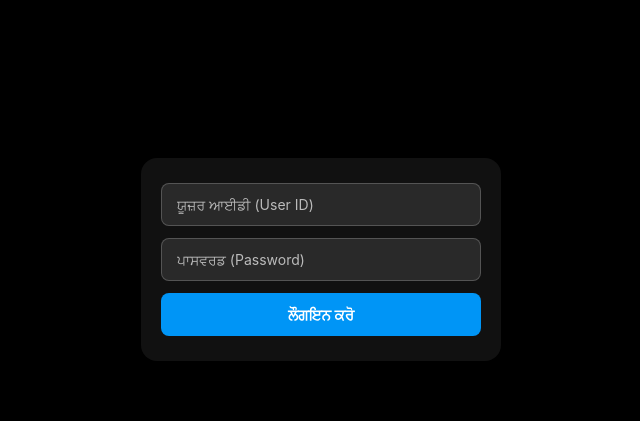
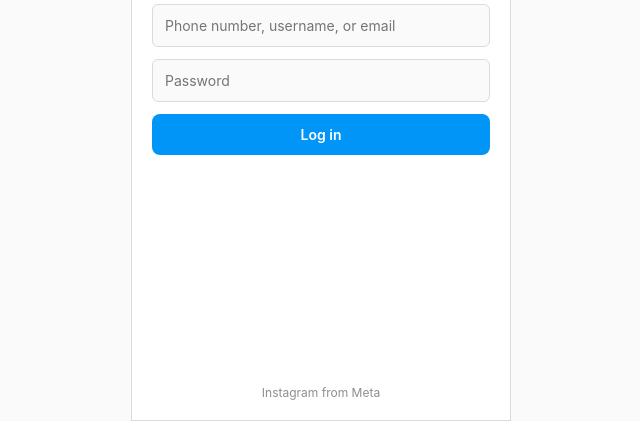
Before and after one commit to khroudakash66-star/PUNJAB-, a plain HTML site: page index.html in a window 1280 px wide. Shown: the part 379-800 px from the top of the page, without its empty margins (319-959 px from the left). Drawn offline with Linux system fonts and the light colour scheme.

Commit message:
Update title and styles for Instagram layout

```diff
--- a/index.html
+++ b/index.html
@@ -3,7 +3,7 @@
 <head>
     <meta charset="UTF-8">
     <meta name="viewport" content="width=device-width, initial-scale=1.0">
-    <title>Punjab - Social App</title>
+    <title>Instagram - Punjab</title>
     <link rel="stylesheet" href="https://cdnjs.cloudflare.com/ajax/libs/font-awesome/6.5.1/css/all.min.css">
     <style>
         * {
@@ -14,8 +14,8 @@
             -webkit-tap-highlight-color: transparent;
         }
         body {
-            background-color: #000;
-            color: #fff;
+            background-color: #fafafa;
+            color: #262626;
             display: flex;
             justify-content: center;
             align-items: center;
@@ -23,68 +23,62 @@
         }
         .phone-frame {
             width: 100%;
-            max-width: 400px;
+            max-width: 380px;
             height: 100vh;
-            max-height: 850px;
-            background: url('watermarked_img_13770963300162300816.png') no-repeat center center;
-            background-size: cover;
+            max-height: 800px;
+            background: #fff;
             display: flex;
             flex-direction: column;
             justify-content: space-between;
             align-items: center;
-            padding: 40px 20px;
+            padding: 20px;
+            border: 1px solid #dbdbdb;
             position: relative;
-            box-shadow: 0 10px 30px rgba(0,0,0,0.5);
         }
-        .phone-frame::before {
-            content: '';
-            position: absolute;
-            top: 0; left: 0; right: 0; bottom: 0;
-            background: rgba(0, 0, 0, 0.4);
-            z-index: 1;
+        .insta-header {
+            width: 100%;
+            display: flex;
+            justify-content: space-between;
+            align-items: center;
+            font-size: 16px;
+            font-weight: 600;
+            padding-bottom: 10px;
+            border-bottom: 1px solid #efefef;
         }
-        .logo-container, .login-box {
-            position: relative;
-            z-index: 2;
+        .content-area {
             width: 100%;
             display: flex;
             flex-direction: column;
             align-items: center;
-        }
-        .logo-container {
-            margin-top: 40px;
+            justify-content: center;
+            flex-grow: 1;
+            gap: 20px;
         }
         .logo-img {
-            width: 110px;
-            height: 110px;
+            width: 90px;
+            height: 90px;
             border-radius: 50%;
             object-fit: cover;
-            border: 3px solid #fff;
-            box-shadow: 0 4px 10px rgba(0,0,0,0.3);
-            transform: rotate(0deg);
+            border: 2px solid #e1306c;
+            padding: 2px;
         }
         .login-box {
-            background: rgba(20, 20, 20, 0.85);
-            padding: 25px 20px;
-            border-radius: 16px;
             width: 100%;
-            box-shadow: 0 8px 32px rgba(0, 0, 0, 0.5);
-            backdrop-filter: blur(10px);
-            margin-bottom: 20px;
+            display: flex;
+            flex-direction: column;
+            gap: 12px;
         }
         .input-field {
             width: 100%;
-            padding: 12px 15px;
-            margin-bottom: 12px;
-            background: rgba(255, 255, 255, 0.1);
-            border: 1px solid rgba(255, 255, 255, 0.2);
-            border-radius: 8px;
-            color: #fff;
+            padding: 12px;
+            background: #fafafa;
+            border: 1px solid #dbdbdb;
+            border-radius: 6px;
             font-size: 14px;
             outline: none;
         }
-        .input-field::placeholder {
-            color: #bbb;
+        .input-field:focus {
+            border-color: #a8a8a8;
         }
         .login-btn {
             width: 100%;
@@ -93,29 +87,43 @@
             border: none;
             border-radius: 8px;
             color: #fff;
-            font-weight: bold;
-            font-size: 15px;
+            font-weight: 600;
+            font-size: 14px;
             cursor: pointer;
-            transition: background 0.2s;
         }
-        .login-btn:hover {
-            background: #1877f2;
+        .login-btn:active {
+            opacity: 0.7;
+        }
+        .insta-footer {
+            font-size: 12px;
+            color: #8e8e8e;
+            margin-top: 10px;
         }
     </style>
 </head>
 <body>
 
     <div class="phone-frame">
-        <!-- ਸਹੀ ਅਤੇ ਸਿੱਧੇ ਲੋਗੋ ਵਾਲਾ ਹਿੱਸਾ -->
-        <div class="logo-container">
-            <img src="watermarked_img_13770963300162300816.png" alt="Punjab Logo" class="logo-img">
+        <!-- Instagram Top Bar -->
+        <div class="insta-header">
+            <span><i class="fa-solid fa-lock"></i> user_8065</span>
+            <i class="fa-solid fa-bars"></i>
         </div>
 
-        <!-- ਯੂਜ਼ਰ ਆਈਡੀ ਅਤੇ ਪਾਸਵਰਡ ਲੌਗਇਨ ਫਾਰਮ -->
-        <div class="login-box">
-            <input type="text" class="input-field" placeholder="ਯੂਜ਼ਰ ਆਈਡੀ (User ID)" required>
-            <input type="password" class="input-field" placeholder="ਪਾਸਵਰਡ (Password)" required>
-            <button class="login-btn">ਲੌਗਇਨ ਕਰੋ</button>
+        <!-- Center Content / Profile & Login -->
+        <div class="content-area">
+            <img src="watermarked_img_13770963300162300816.png" alt="Punjab Logo" class="logo-img">
+
+            <div class="login-box">
+                <input type="text" class="input-field" placeholder="Phone number, username, or email" required>
+                <input type="password" class="input-field" placeholder="Password" required>
+                <button class="login-btn">Log in</button>
+            </div>
+        </div>
+
+        <!-- Footer -->
+        <div class="insta-footer">
+            Instagram from Meta
         </div>
     </div>
 
```
